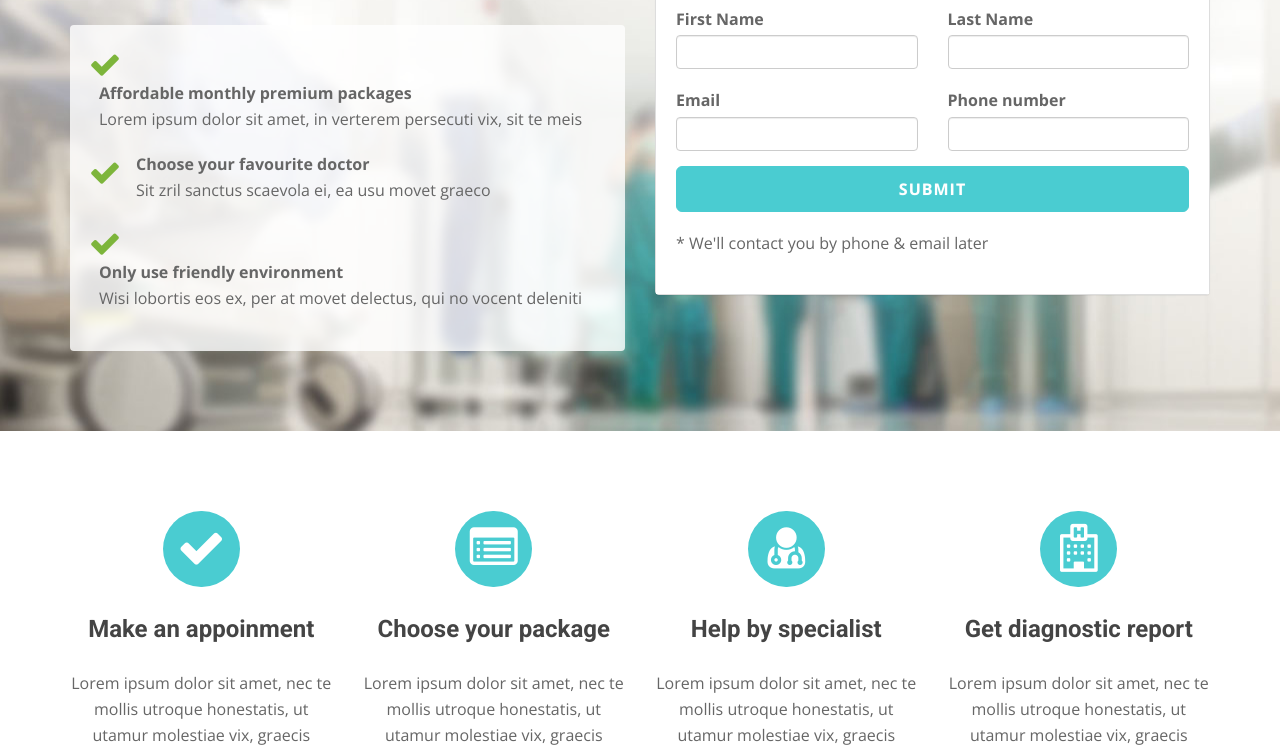
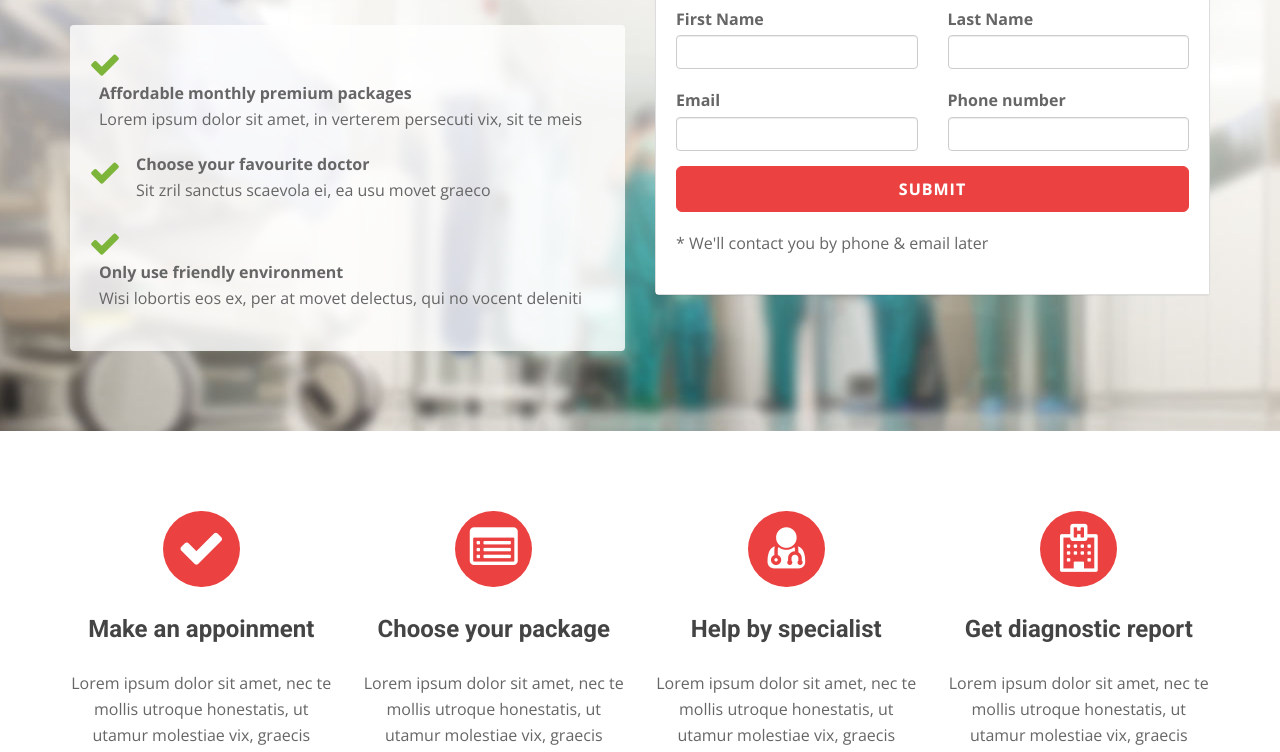
Before and after one commit to Cycl0/medicio-website, a plain HTML site: page index.html in a window 1280 px wide. Shown: the part 279-1031 px from the top of the page. Drawn offline with nearby package versions, Linux system fonts and the light colour scheme.

Commit message:
red theme

```diff
--- a/index.html
+++ b/index.html
@@ -23,7 +23,7 @@
 	<!-- boxed bg -->
 	<link id="bodybg" href="bodybg/bg1.css" rel="stylesheet" type="text/css" />
 	<!-- template skin -->
-	<link id="t-colors" href="color/default.css" rel="stylesheet">
+	<link id="t-colors" href="color/red.css" rel="stylesheet">
 
 
 </head>
```
